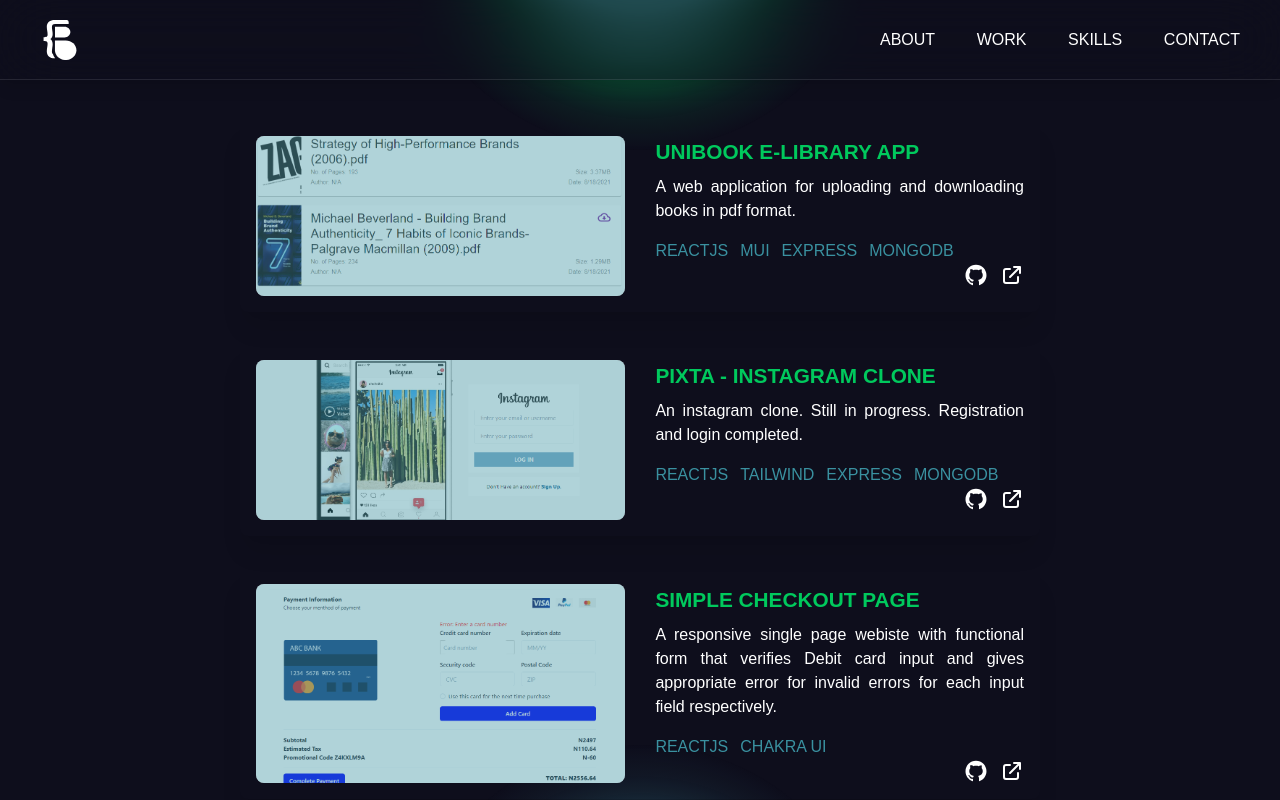
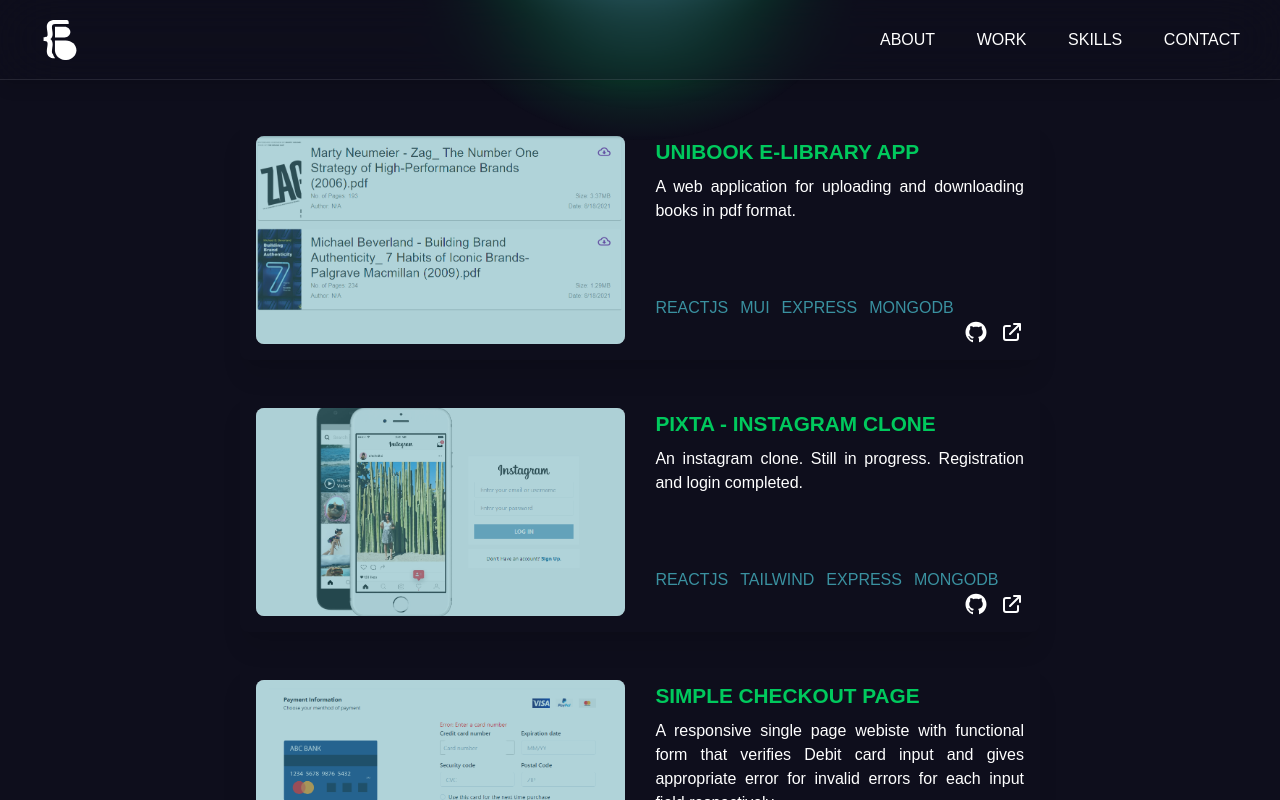
Before and after one commit to Christianey/portfolio, a Next.js app: page /work in a window 1280 px wide. Shown: the top 800 px of the page. Built offline with nearby package versions, Linux system fonts and the light colour scheme; a web font is replaced by a local one.

Commit message:
modified work card

```diff
--- a/components/work/WorkCard.jsx
+++ b/components/work/WorkCard.jsx
@@ -21,6 +21,7 @@ const WorkCard = ({
       justify={"space-between"}
       borderRadius="lg"
       boxShadow="xl"
+      minHeight="15rem"
       p={4}
       sx={{
         "&": {
@@ -70,7 +71,7 @@ const WorkCard = ({
           />
         </Flex>
       </Box>
-      <Flex direction={"column"}>
+      <Flex direction={"column"} maxWidth="100%">
         <Text
           mb={2}
           textTransform={"uppercase"}
@@ -78,6 +79,7 @@ const WorkCard = ({
           fontSize={"1.3rem"}
           fontWeight={"bolder"}
           color={"primary"}
+          textAlign={["center", "left", "left", "left"]}
         >
           {" "}
           {title}
@@ -86,11 +88,14 @@ const WorkCard = ({
           {description}
         </Text>
         <Flex
-          gridGap={3}
+          mt="auto"
+          gridGap={[1, 3, 3, 3]}
+          wrap="wrap"
           sx={{
             "& > .chakra-text": {
               color: "secondary",
               textTransform: "uppercase",
+              fontSize: [".8rem", "1rem", "1rem", "1rem"],
             },
           }}
         >
```
